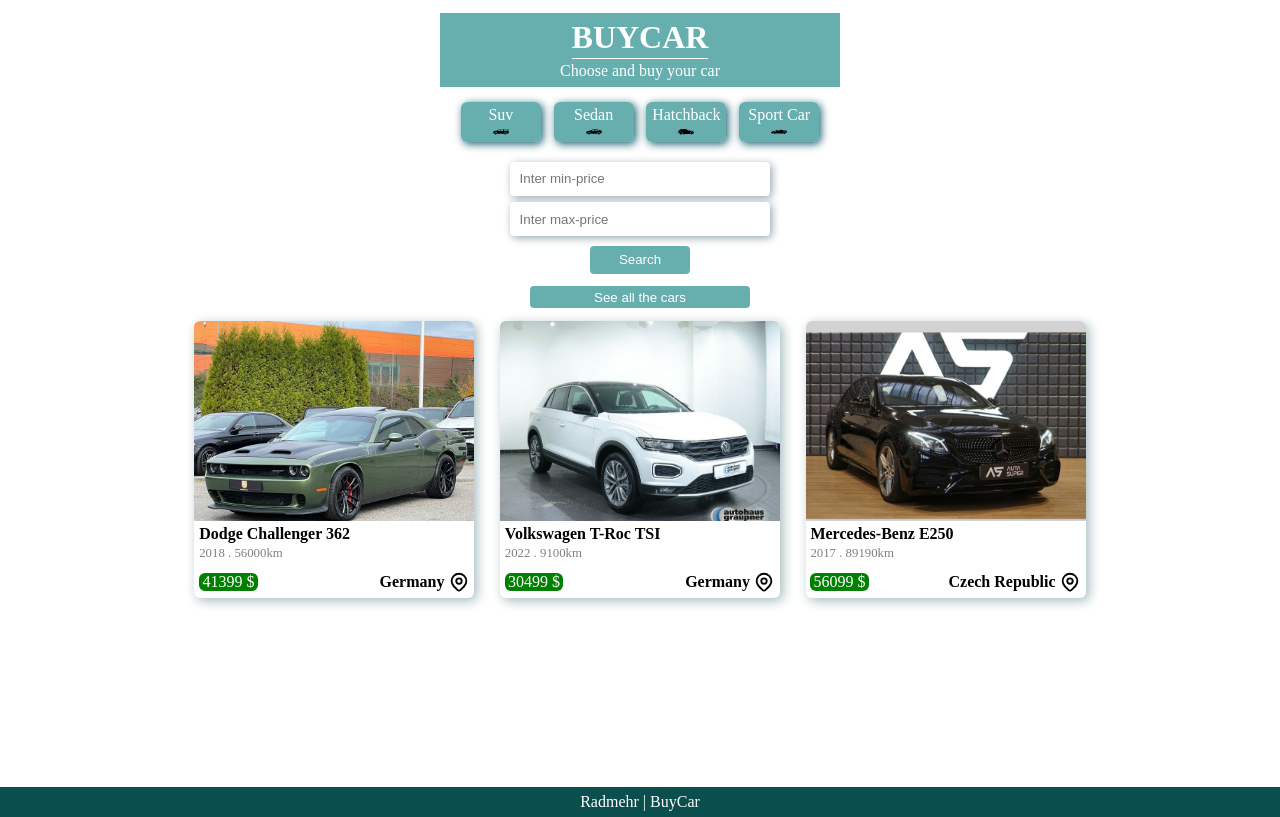
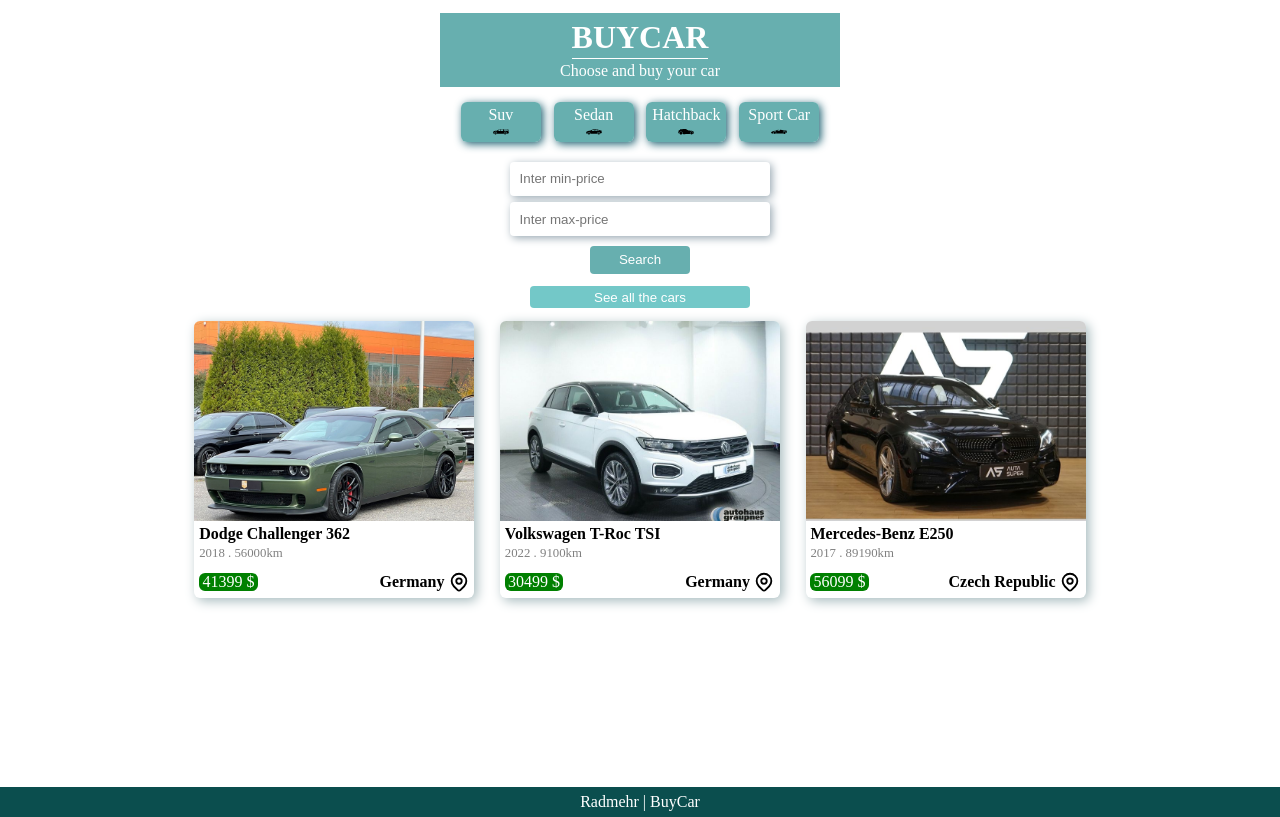
Before and after one commit to radmehr-fatemi/Buycar, a Next.js app: page / in a window 1280 px wide. In both pictures the pointer is over the button "See all the cars". Built offline with nearby package versions, Linux system fonts and the light colour scheme.

Commit message:
Absoluted animation

```diff
--- a/components/module/Show All/ShowAll.module.scss
+++ b/components/module/Show All/ShowAll.module.scss
@@ -1,3 +1,5 @@
+@import "../../../styles/Keyframes.scss";
+
 .button {
     text-align: center;
     margin-top: .8rem;
@@ -9,5 +11,12 @@
         background-color: rgba(62, 154, 154, 0.785);
         color: #fff;
         border-radius: 4px;
+        transition: all .3s;
+        animation: ShowOpacity .3s;
+
+        &:hover {
+            background-color: rgba(77, 185, 185, 0.785);
+            transition: all .3s;
+        }
     }
 }
```
